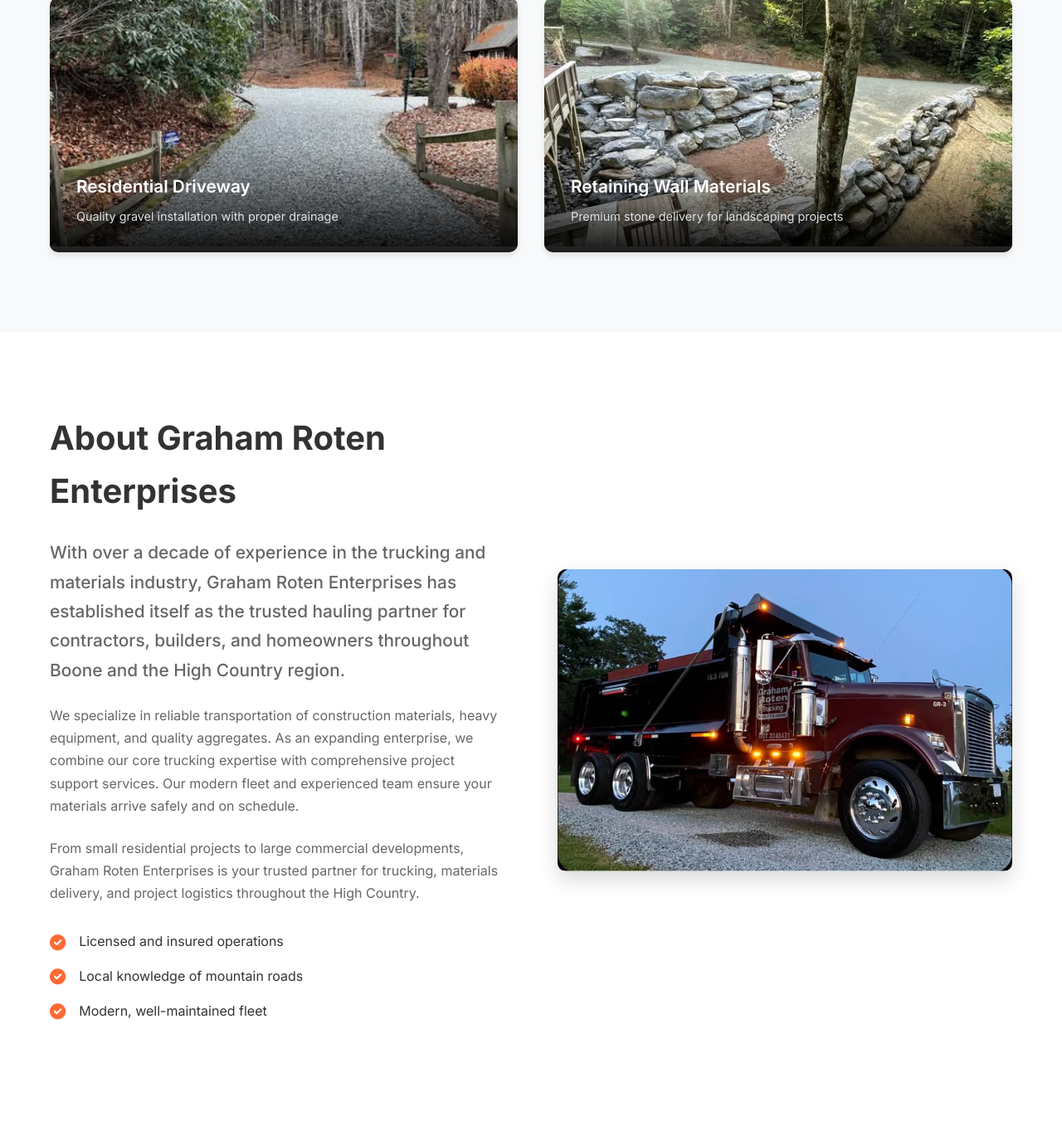
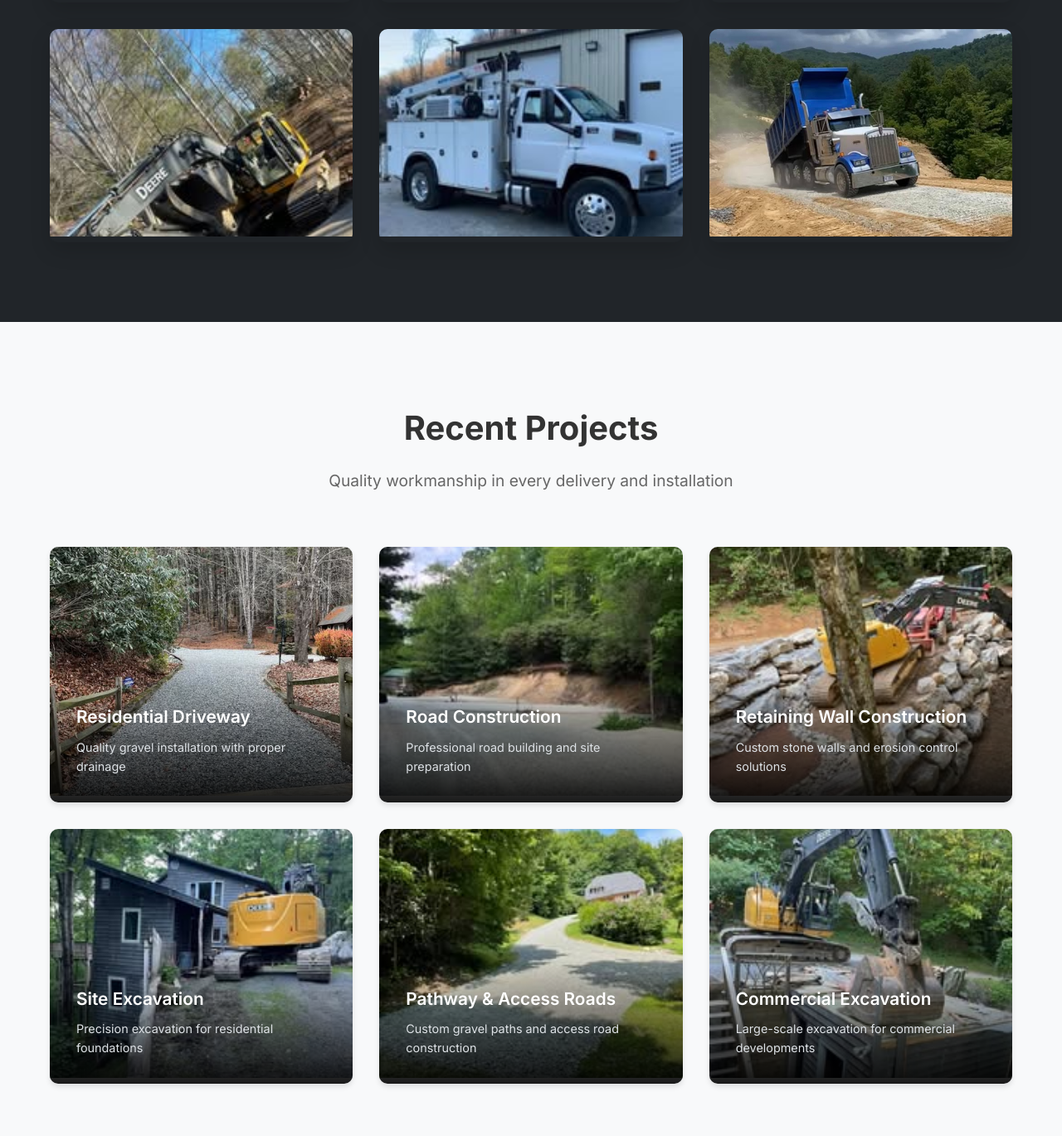
Before and after one commit to laurelroten/graham-roten-enterprises, a plain HTML site: page index.html in a window 1280 px wide. Shown: the part 3131-4500 px from the top of the page at 83% size. Drawn offline with Linux system fonts and the light colour scheme; a script that the page names is missing.

Commit message:
New images

```diff
--- a/index.html
+++ b/index.html
@@ -114,6 +114,20 @@
           <h3>Septic Services</h3>
           <p>Professional septic system installation, maintenance, and repair services for residential and commercial properties.</p>
         </div>
+        <div class="service-card">
+          <div class="service-icon">
+            <i class="fas fa-fire"></i>
+          </div>
+          <h3>Welding & Fabrication</h3>
+          <p>Custom metal fabrication and welding services for equipment repairs and specialized construction needs.</p>
+        </div>
+        <div class="service-card">
+          <div class="service-icon">
+            <i class="fas fa-cog"></i>
+          </div>
+          <h3>Equipment Services</h3>
+          <p>Mobile repair and maintenance services for construction equipment and fleet vehicles.</p>
+        </div>
       </div>
     </div>
   </section>
@@ -140,10 +154,31 @@
           </div>
         </div>
         <div class="equipment-item">
+          <img src="images/475266490_1106794861458438_8365482621217934152_n.jpg" alt="Large capacity dump truck" />
+          <div class="equipment-overlay">
+            <h3>Large Capacity Hauling</h3>
+            <p>High-volume material transport for major projects</p>
+          </div>
+        </div>
+        <div class="equipment-item">
+          <img src="images/482056673_1141158568022067_6360673706066929070_n.jpg" alt="Excavator and skid steer equipment" />
+          <div class="equipment-overlay">
+            <h3>Excavation Equipment</h3>
+            <p>Modern excavators and skid steers for all site work</p>
+          </div>
+        </div>
+        <div class="equipment-item">
+          <img src="images/151144100_101655945307397_2078798228630918879_n.jpg" alt="Service truck for repairs and maintenance" />
+          <div class="equipment-overlay">
+            <h3>Service & Maintenance</h3>
+            <p>Mobile service units for equipment repairs and maintenance</p>
+          </div>
+        </div>
+        <div class="equipment-item">
           <img src="images/470173373_1058480426291606_251035608076363021_n.jpg" alt="Graham Roten Enterprises fleet" />
           <div class="equipment-overlay">
             <h3>Professional Fleet</h3>
-            <p>Well-maintained trucks with experienced drivers</p>
+            <p>Well-maintained trucks with experienced operators</p>
           </div>
         </div>
       </div>
@@ -165,10 +200,38 @@
           </div>
         </div>
         <div class="project-item">
-          <img src="images/482020987_1141159528021971_835106292052869519_n.jpg" alt="Stone retaining wall project" />
+          <img src="images/195928989_163029632503361_6248319710734467780_n.jpg" alt="Road construction and grading" />
           <div class="project-overlay">
-            <h3>Retaining Wall Materials</h3>
-            <p>Premium stone delivery for landscaping projects</p>
+            <h3>Road Construction</h3>
+            <p>Professional road building and site preparation</p>
+          </div>
+        </div>
+        <div class="project-item">
+          <img src="images/482005197_1141159594688631_8684565407116370089_n.jpg" alt="Stone retaining wall construction" />
+          <div class="project-overlay">
+            <h3>Retaining Wall Construction</h3>
+            <p>Custom stone walls and erosion control solutions</p>
+          </div>
+        </div>
+        <div class="project-item">
+          <img src="images/482030459_1141159588021965_7261154796143184377_n.jpg" alt="Residential excavation project" />
+          <div class="project-overlay">
+            <h3>Site Excavation</h3>
+            <p>Precision excavation for residential foundations</p>
+          </div>
+        </div>
+        <div class="project-item">
+          <img src="images/470180707_1058474762958839_3878693785420791625_n.jpg" alt="Gravel pathway installation" />
+          <div class="project-overlay">
+            <h3>Pathway & Access Roads</h3>
+            <p>Custom gravel paths and access road construction</p>
+          </div>
+        </div>
+        <div class="project-item">
+          <img src="images/482135983_1141159801355277_5324343361872030867_n.jpg" alt="Commercial excavation work" />
+          <div class="project-overlay">
+            <h3>Commercial Excavation</h3>
+            <p>Large-scale excavation for commercial developments</p>
           </div>
         </div>
       </div>
--- a/style.css
+++ b/style.css
@@ -253,7 +253,7 @@ body {
 
 .services-grid {
   display: grid;
-  grid-template-columns: repeat(auto-fit, minmax(350px, 1fr));
+  grid-template-columns: repeat(auto-fit, minmax(320px, 1fr));
   gap: 2rem;
 }
 
@@ -381,7 +381,7 @@ body {
 
 .equipment-grid {
   display: grid;
-  grid-template-columns: repeat(auto-fit, minmax(350px, 1fr));
+  grid-template-columns: repeat(auto-fit, minmax(320px, 1fr));
   gap: 2rem;
 }
 
@@ -442,7 +442,7 @@ body {
 
 .projects-grid {
   display: grid;
-  grid-template-columns: repeat(auto-fit, minmax(400px, 1fr));
+  grid-template-columns: repeat(auto-fit, minmax(350px, 1fr));
   gap: 2rem;
 }
 
```
Also changed, not shown: images/150252670_101719045301087_4122576640655438709_n.jpg (added), images/151144100_101655945307397_2078798228630918879_n.jpg (added), images/151829238_101719618634363_9219978034470450221_n.jpg (added), images/195928989_163029632503361_6248319710734467780_n.jpg (added), images/470180707_1058474762958839_3878693785420791625_n.jpg (added), images/475266490_1106794861458438_8365482621217934152_n.jpg (added), images/482005197_1141159594688631_8684565407116370089_n.jpg (added), images/482021644_1141159638021960_3815350799165480125_n.jpg (added), images/482025075_1141159691355288_5943636661864164793_n.jpg (added), images/482030459_1141159588021965_7261154796143184377_n.jpg (added), images/482056673_1141158568022067_6360673706066929070_n.jpg (added), images/482135983_1141159801355277_5324343361872030867_n.jpg (added).
